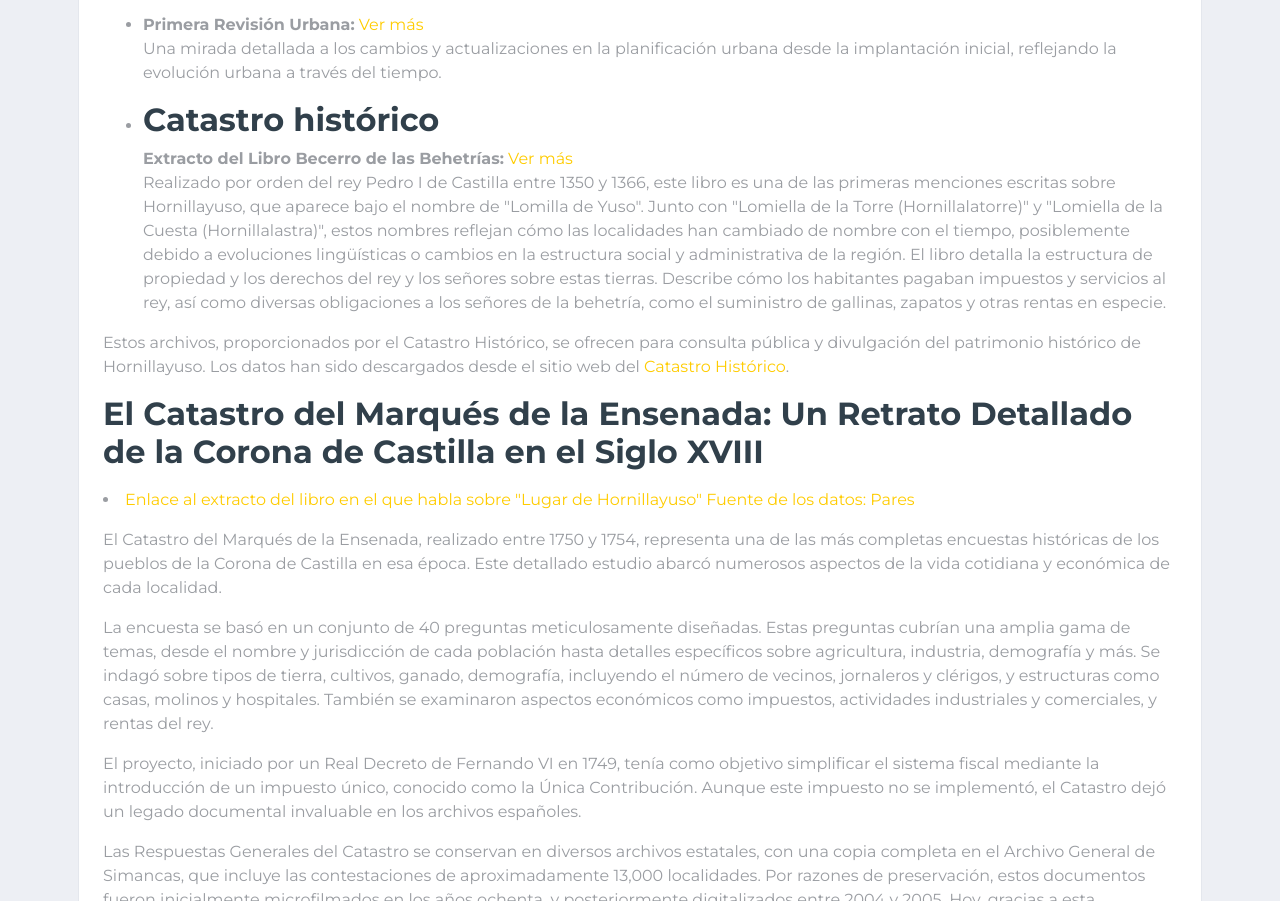
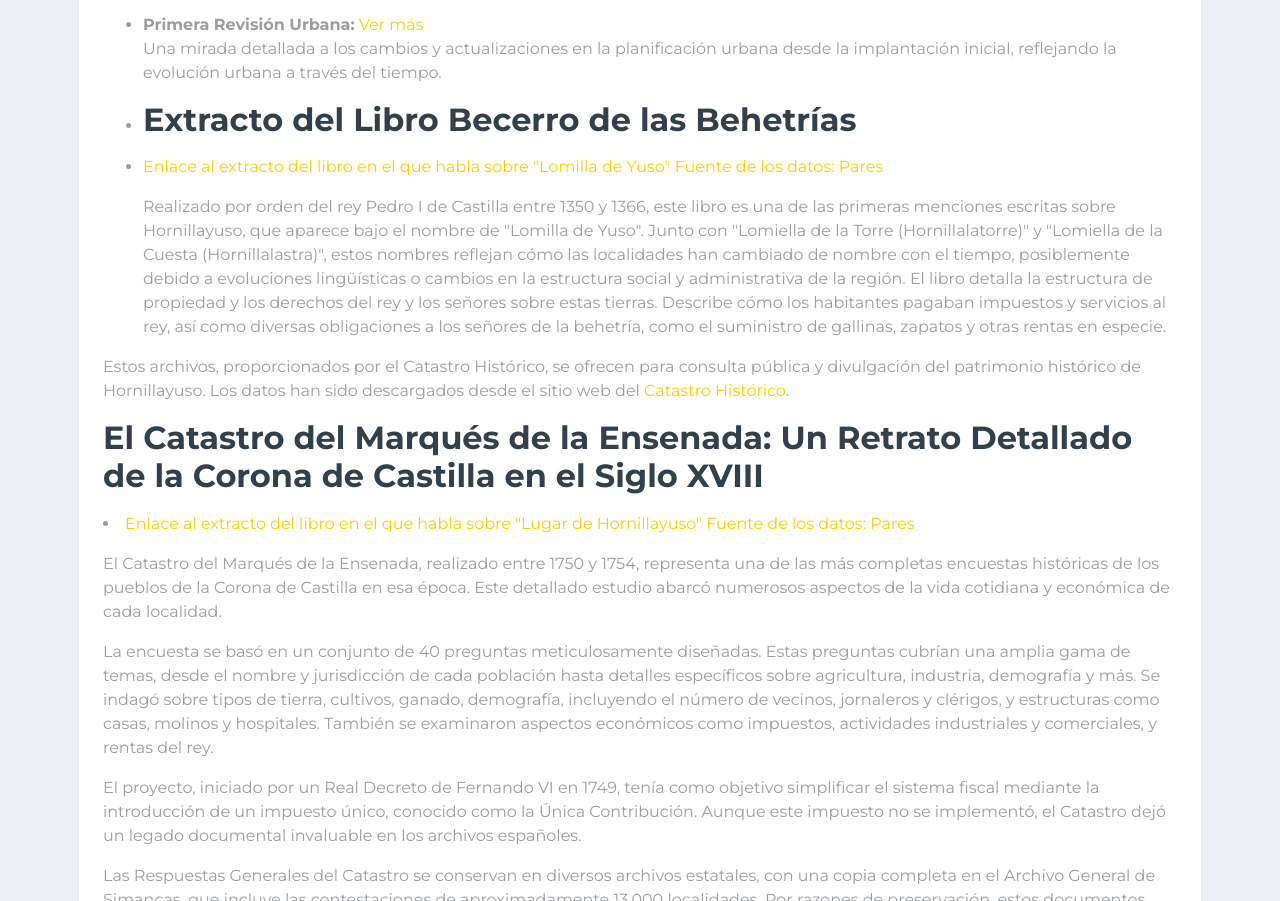
Before and after one commit to hornillayuso/hornillayuso.github.io, a plain HTML site: page archivo-historico.html in a window 1280 px wide. Shown: the part 1166-2067 px from the top of the page. Drawn offline with nearby package versions, Linux system fonts and the light colour scheme.

Commit message:
Update archivo-historico.html

```diff
--- a/archivo-historico.html
+++ b/archivo-historico.html
@@ -117,10 +117,15 @@
                                             través del tiempo.</p>
                                     </li>
                                     <li>
-                                        <h2>Catastro histórico</h2>
-                                        <strong>Extracto del Libro Becerro de las Behetrías:</strong>
-                                        <a href="#"
-                                            target="_blank">Ver más</a>
+                                        <h2>Extracto del Libro Becerro de las Behetrías</h2>
+                                        <p>
+                                            <li>
+                                                <a href="https://drive.google.com/drive/folders/14vLaYGK7xxXd1kfw3VgiuiotPReTLRLk?usp=drive_link"
+                                                    target="_blank">Enlace al extracto del libro en el que habla sobre "Lomilla de Yuso" </a>
+                                                <a href="https://pares.mcu.es/Catastro/" target="_blank">Fuente de los datos:
+                                                    Pares</a>
+                                            </li>
+                                        </p>
                                         <p>Realizado por orden del rey Pedro I de Castilla entre 1350 y 1366, este libro
                                             es una de las primeras menciones escritas sobre Hornillayuso, que aparece
                                             bajo el nombre de "Lomilla de Yuso". Junto con "Lomiella de la Torre
```
